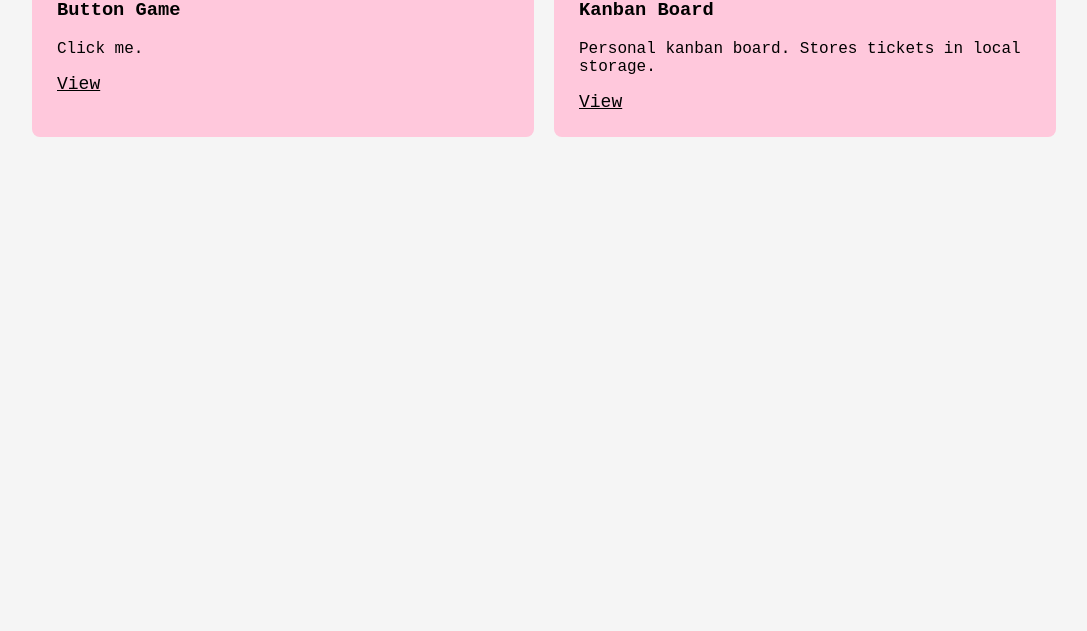
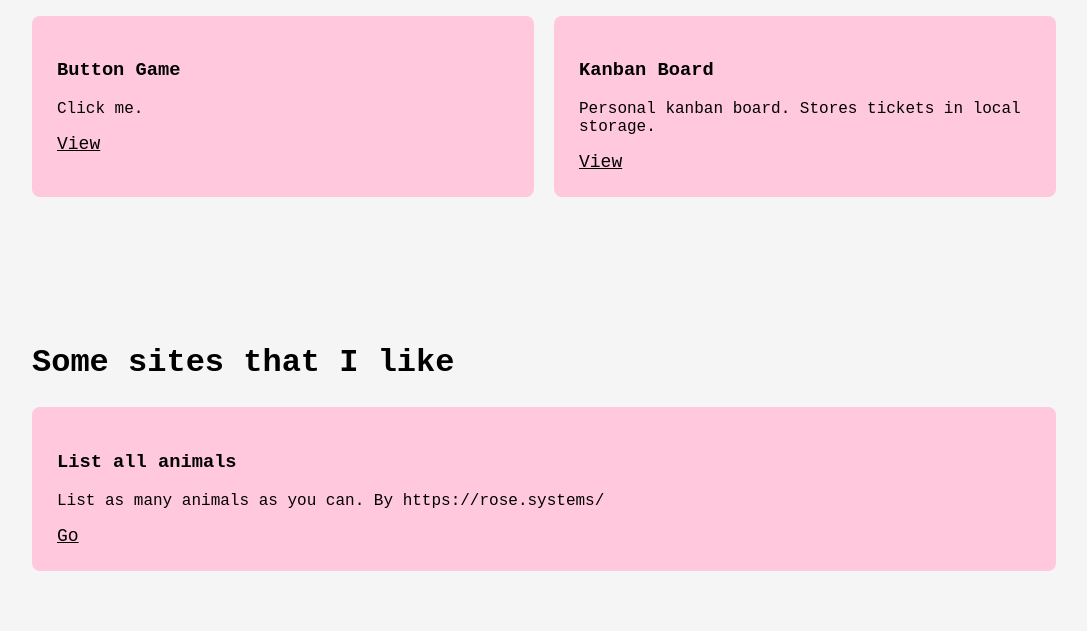
Before and after one commit to trouli-kambouri/trouli.dev, a plain HTML site: page index.html in a window 1280 px wide. Shown: the part 616-1247 px from the top of the page, without its empty margins (96-1183 px from the left). Before the commit the page ends 833 px from the top, so only its background shows below. Drawn offline with Linux system fonts and the light colour scheme; a script that the page names is missing.

Commit message:
add a site that I like so that I don't forget it

```diff
--- a/index.html
+++ b/index.html
@@ -49,14 +49,19 @@
                     <p>Personal kanban board. Stores tickets in local storage.</p>
                     <a href="kanban/index.html">View</a>
                 </div>
+            </div>
+        </section>
 
-                <!--
-                <div class="project">
-                    <h3>Project Three</h3>
-                    <p>A description of another project.</p>
-                    <a href="#">View</a>
+        <section id="sites">
+            <h2>Some sites that I like</h2>
+            <div class="projects">
+
+                <div class="site">
+                    <h3>List all animals</h3>
+                    <p>List as many animals as you can. By https://rose.systems/ </p>
+                    <a href="https://rose.systems/animalist/">Go</a>
                 </div>
-                -->
+
             </div>
         </section>
 
--- a/style.css
+++ b/style.css
@@ -49,12 +49,12 @@ nav {
 }
 
 section {
-    padding: 80px 10%;
+    padding: 60px 10%;
 }
 
 .hero {
     text-align: center;
-    padding: 120px 20px;
+    padding: 160px 20px;
     background-color: var(--white);
 }
 
@@ -87,6 +87,26 @@ section {
     font-size: 18px;
 }
 
+.sites {
+    display: flex;
+    gap: 20px;
+}
+
+.site {
+    flex: 1;
+    font-size: 16px;
+
+    padding: 25px;
+
+    background-color: var(--pink);
+    border-radius: 8px;
+}
+
+.site a {
+    color: var(--black);
+    font-size: 18px;
+}
+
 h2 {
     font-size: 32px;
 }
```
